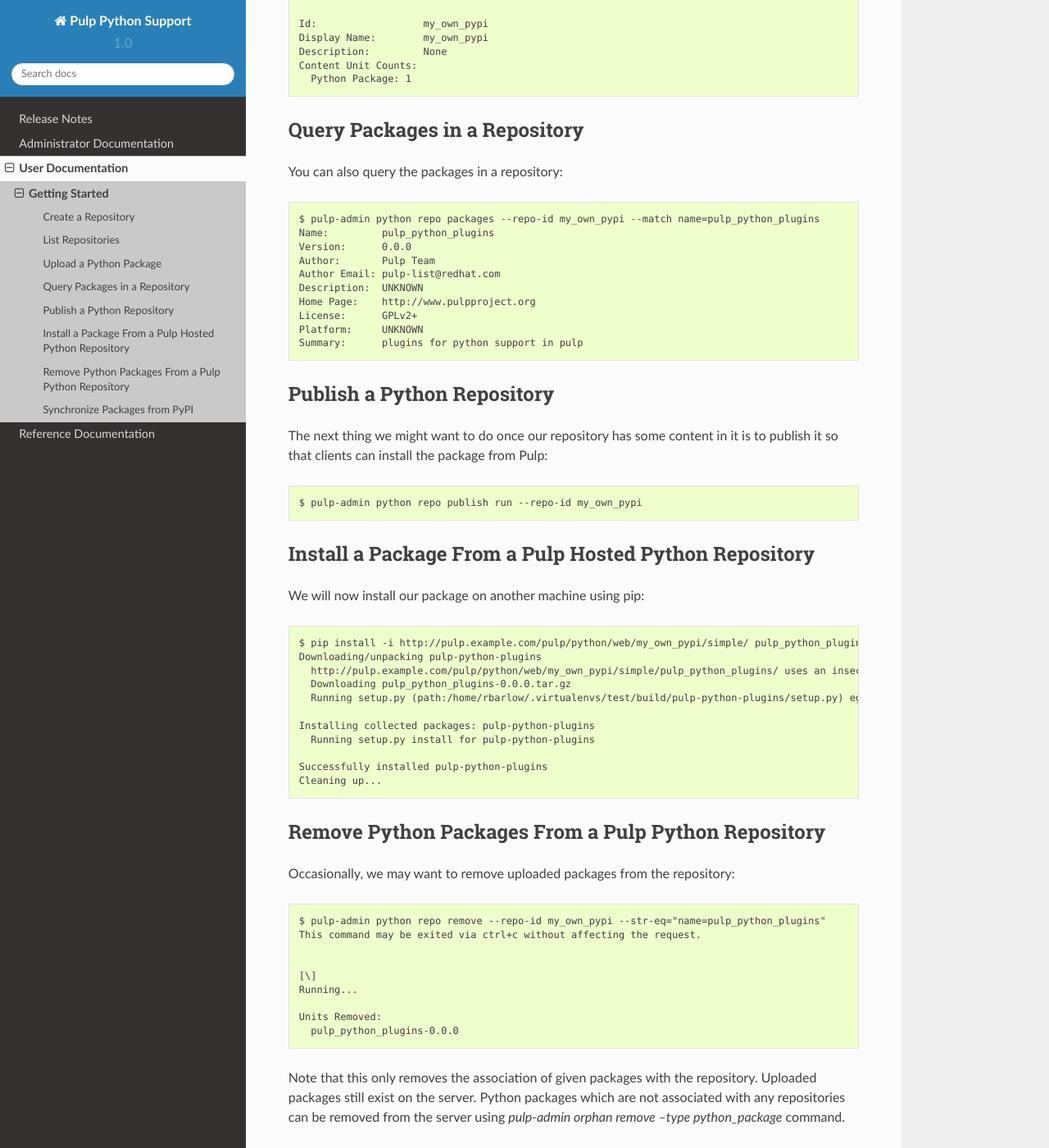
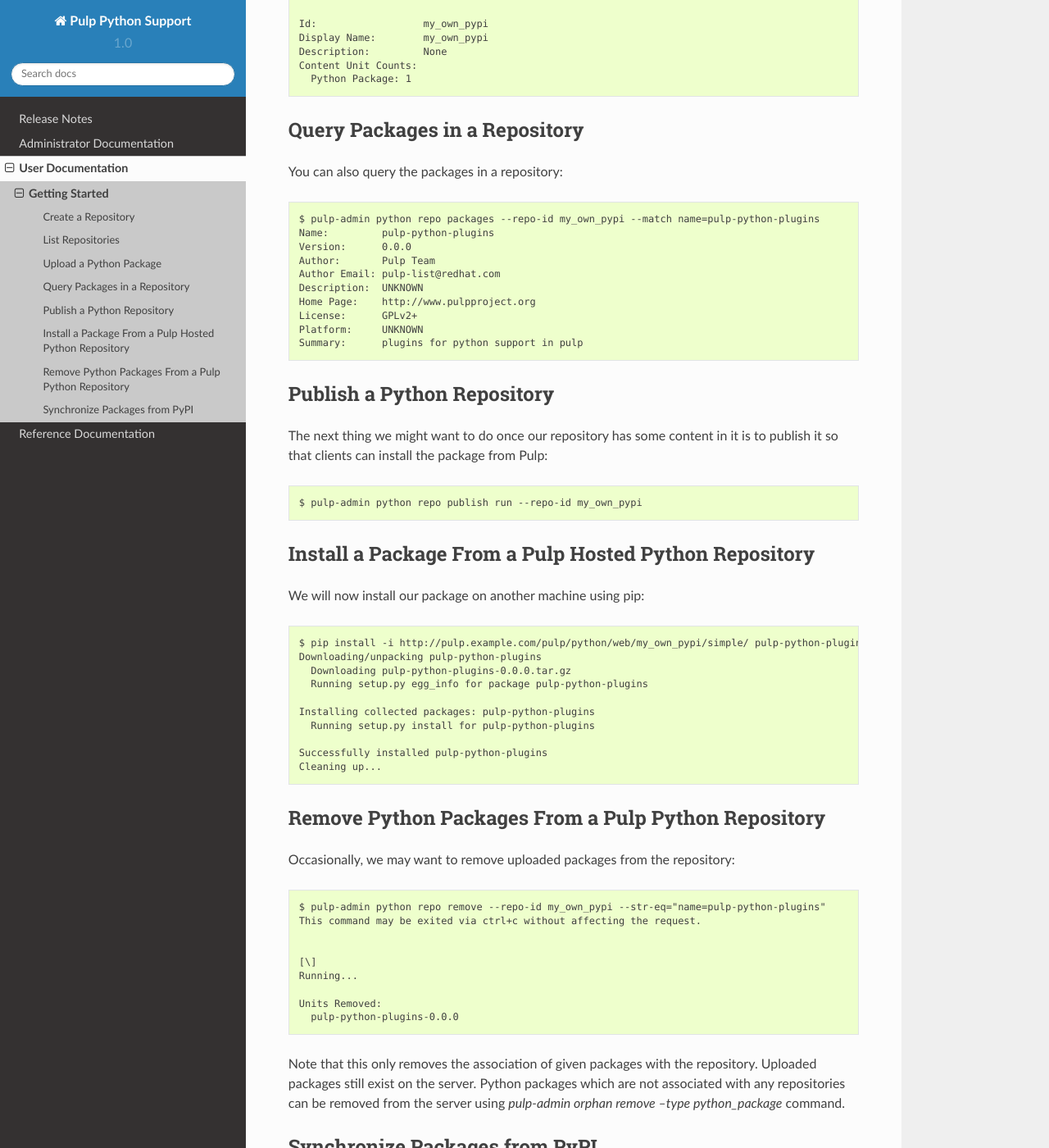
Before and after one commit to pulp/pulp_python, a Sphinx documentation site: the page built from docs/user-docs/getting_started.rst, in a window 1280 px wide and 1400 px high, scrolled down 1315 px. Shown: the whole window at 82% size. Built offline with Sphinx 7.4.7 and the Read the Docs theme 2.0.0, drawn with Linux system fonts in a browser that asks for light colours.

Commit message:
Ensure that documented examples use correct package names.
https://pulp.plan.io/issues/123

fixes #123

```diff
--- a/docs/user-docs/getting_started.rst
+++ b/docs/user-docs/getting_started.rst
@@ -66,8 +66,8 @@
 
 You can also query the packages in a repository::
 
-   $ pulp-admin python repo packages --repo-id my_own_pypi --match name=pulp_python_plugins
-   Name:         pulp_python_plugins
+   $ pulp-admin python repo packages --repo-id my_own_pypi --match name=pulp-python-plugins
+   Name:         pulp-python-plugins
    Version:      0.0.0
    Author:       Pulp Team
    Author Email: pulp-list@redhat.com
@@ -77,6 +77,7 @@
    Platform:     UNKNOWN
    Summary:      plugins for python support in pulp
 
+
 Publish a Python Repository
 ---------------------------
 
@@ -85,16 +86,16 @@
 
    $ pulp-admin python repo publish run --repo-id my_own_pypi
 
+
 Install a Package From a Pulp Hosted Python Repository
 ------------------------------------------------------
 
 We will now install our package on another machine using pip::
 
-   $ pip install -i http://pulp.example.com/pulp/python/web/my_own_pypi/simple/ pulp_python_plugins
+   $ pip install -i http://pulp.example.com/pulp/python/web/my_own_pypi/simple/ pulp-python-plugins
    Downloading/unpacking pulp-python-plugins
-     http://pulp.example.com/pulp/python/web/my_own_pypi/simple/pulp_python_plugins/ uses an insecure transport scheme (http). Consider using https if pulp.example.com has it available
-     Downloading pulp_python_plugins-0.0.0.tar.gz
-     Running setup.py (path:/home/rbarlow/.virtualenvs/test/build/pulp-python-plugins/setup.py) egg_info for package pulp-python-plugins
+     Downloading pulp-python-plugins-0.0.0.tar.gz
+     Running setup.py egg_info for package pulp-python-plugins
 
    Installing collected packages: pulp-python-plugins
      Running setup.py install for pulp-python-plugins
@@ -102,12 +103,13 @@
    Successfully installed pulp-python-plugins
    Cleaning up...
 
+
 Remove Python Packages From a Pulp Python Repository
 ----------------------------------------------------
 
 Occasionally, we may want to remove uploaded packages from the repository::
 
-   $ pulp-admin python repo remove --repo-id my_own_pypi --str-eq="name=pulp_python_plugins"
+   $ pulp-admin python repo remove --repo-id my_own_pypi --str-eq="name=pulp-python-plugins"
    This command may be exited via ctrl+c without affecting the request.
 
 
@@ -115,11 +117,11 @@
    Running...
 
    Units Removed:
-     pulp_python_plugins-0.0.0
+     pulp-python-plugins-0.0.0
 
-Note that this only removes the association of given packages with the repository. Uploaded packages still exist
-on the server. Python packages which are not associated with any repositories can be removed from the server using
-`pulp-admin orphan remove --type python_package` command.
+Note that this only removes the association of given packages with the repository. Uploaded packages
+still exist on the server. Python packages which are not associated with any repositories can be
+removed from the server using `pulp-admin orphan remove --type python_package` command.
 
 .. _sync_from_pypi:
 
```
